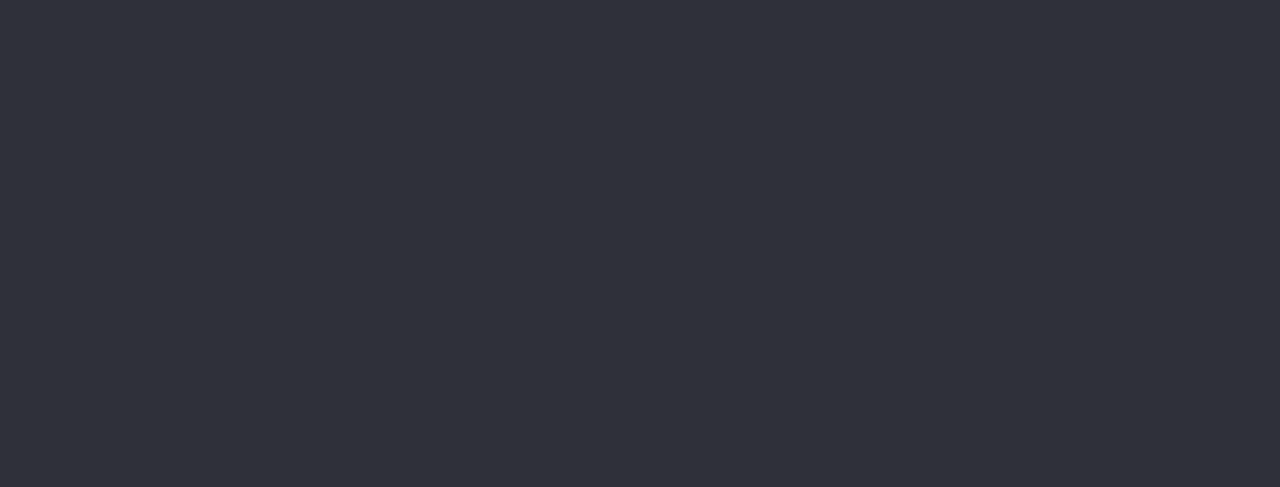
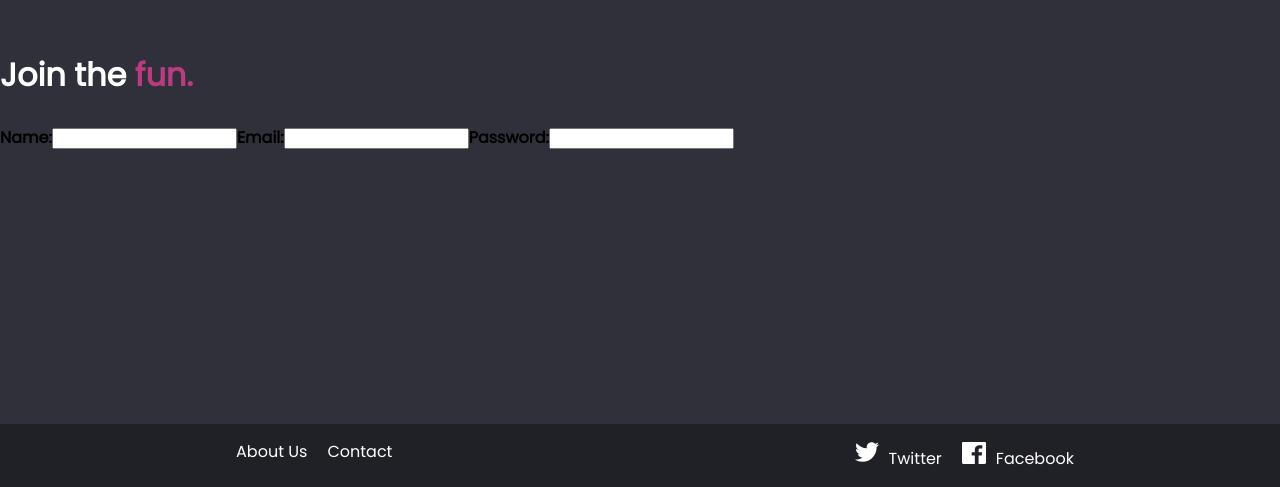
Before and after one commit to saudlari/soundWave, a React (Vite) app: page /join in a window 1280 px wide. Before the commit this address had no page. Shown: the part 313-800 px from the top of the page. Built offline with nearby package versions, Linux system fonts and the light colour scheme.

Commit message:
include Footer in Join

```diff
--- a/src/application/Router.jsx
+++ b/src/application/Router.jsx
@@ -1,6 +1,7 @@
 import { BrowserRouter, Route, Routes } from "react-router";
 import App from  "../App";
 import Discover from "../pages/discover/Discover.jsx";
+import Join from '../pages/join/Join.jsx';
 
 function Router (){
 return (
@@ -8,6 +9,7 @@ return (
         <Routes>
           <Route path="/" element={<App/>}/>
           <Route path="/discover" element={<Discover/>}/>
+          <Route path="/join" element={<Join/>}/>
         </Routes>
     </BrowserRouter>
   )
--- a/src/components/footer/form/Form.css
+++ b/src/components/form/Form.css
@@ -1,4 +1,4 @@
 formLogin {
     max-width: 50%;
-    display: flex-start;
+    display: block;
     }
--- /dev/null
+++ b/src/components/form/Form.jsx
@@ -0,0 +1,28 @@
+
+import './Form.css';
+
+
+function Form () {
+
+return (
+
+    <div className='formLogin'>
+
+    <form  method="get" id="form1">
+    <label htmlFor="username"><b>Name:</b></label>
+    <input type="text" name="username" required></input>
+
+    <label htmlFor="email" ><b>Email:</b></label>
+    <input type="email" name="email" required></input>
+
+    <label htmlFor="psw" ><b>Password:</b></label>
+    <input type="password" name="psw" required></input>
+
+    </form>
+    </div>
+
+)
+
+}
+
+export default Form;
--- a/src/pages/join/Join.css
+++ b/src/pages/join/Join.css
@@ -1,15 +1,22 @@
 
 
 joinContainer {
-display: flex;
+display: block;
+width: 100%;
+height: auto;
 }
 
 
-spanJoin {
-    color: #cf037d;
+h1 .spanJoin {
+    color: #bc3a80;
 }
 
 h1 {
     font-size: 2rem;
     color: white;
+    font-weight: bold;
 }
+
+section {
+    max-width: 50%;
+}
--- a/src/pages/join/Join.jsx
+++ b/src/pages/join/Join.jsx
@@ -1,25 +1,22 @@
-import styles from './Join.css'
+import './Join.css'
+import Form from '../../components/form/Form';
+import Footer from "../../components/footer/Footer";
 
-import './components/footer'
 
 function Join () {
 
     return (
-<main className={styles.joinContainer}>
+<main className='joinContainer'>
 <section>
     <h1>
-        Join the <span className={styles.spanJoin}>fun.</span>
+        Join the <span className='spanJoin'>fun.</span>
     </h1>
     </section>
 
-return (
   <Form />
-);
+  <Footer />
+</main>
 
-
-
-
-</main>
     )
 };
 
```
Also changed, not shown: src/components/footer/button/Button.jsx (deleted, +0 -7 lines), src/components/footer/form/Form.jsx (deleted, +0 -27 lines).
